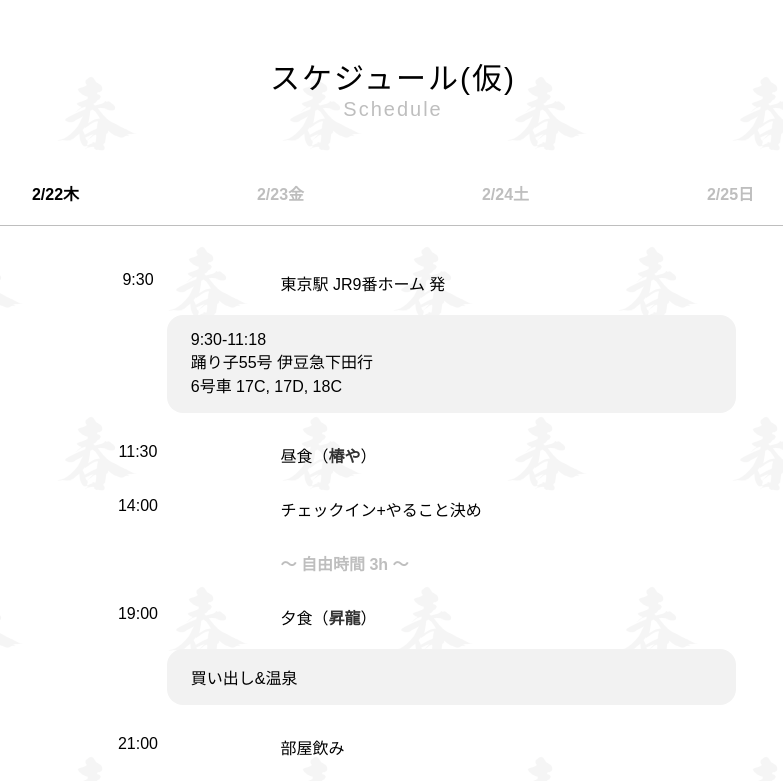
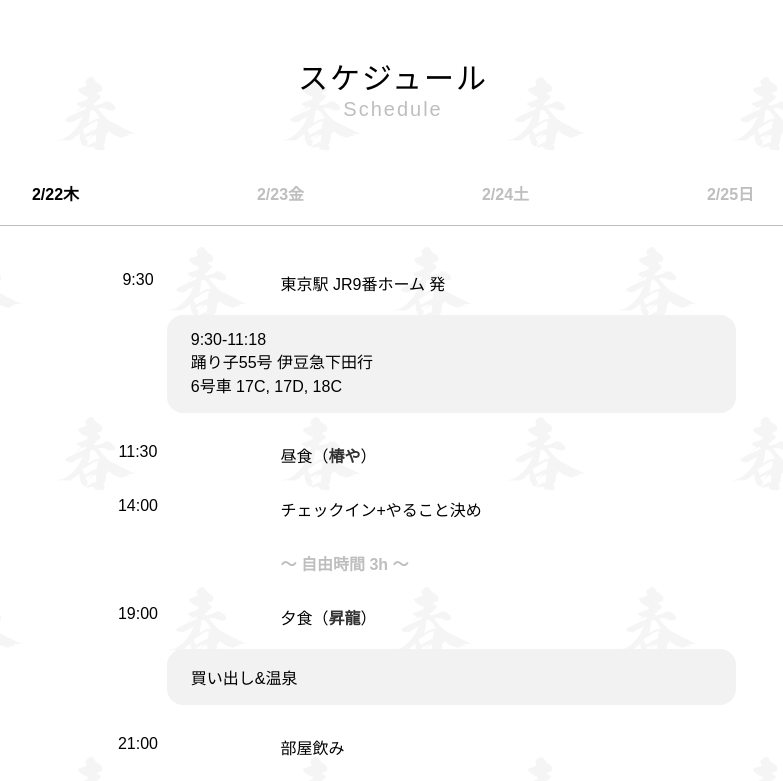
Before and after one commit to harunokai/harunokai-lp, a plain HTML site: page index.html in a window 1280 px wide. Shown: the part 2184-2965 px from the top of the page, without its empty margins (247-1030 px from the left). Drawn offline with nearby package versions, Linux system fonts and the light colour scheme; a script that the page names is missing.

Commit message:
fix: スケジュールを確定

```diff
--- a/index.html
+++ b/index.html
@@ -117,7 +117,7 @@
 
 			<!-- Staff Section -->
 			<section class="staff content-wrapper" id="staff">
-				<h2>スケジュール(仮)
+				<h2>スケジュール
 					<span>Schedule</span>
 				</h2>
 				<!-- <h2 class="Move">Staff</h2> -->
```
